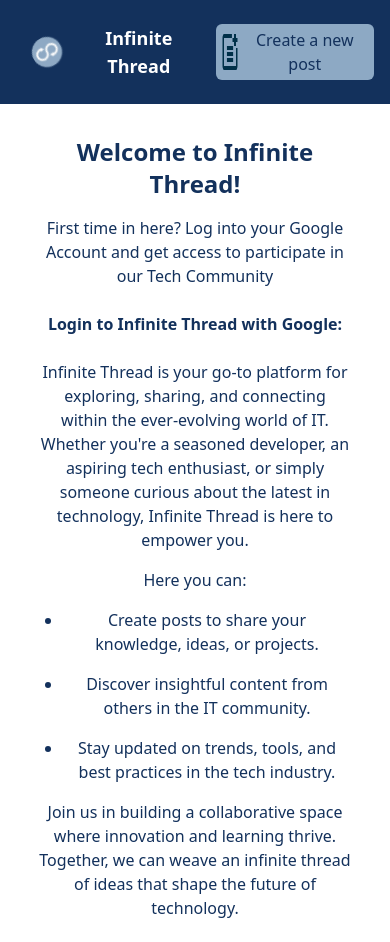
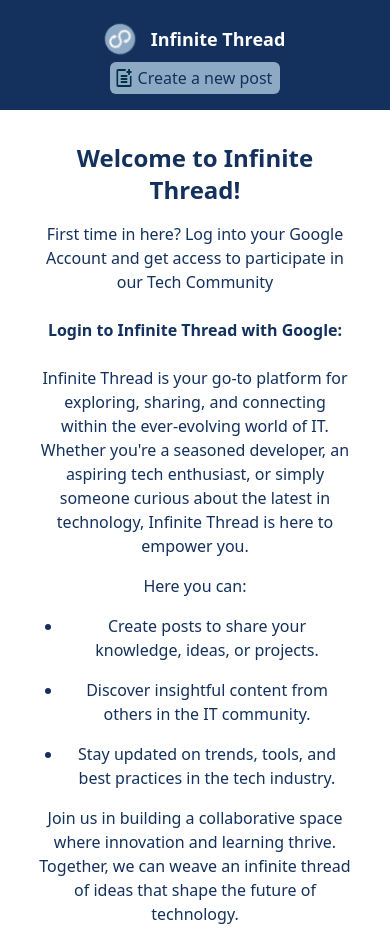
Before and after one commit to PieroFriedrich/infinite-thread-hostinger, a React (Vite) app in the folder client/: page /login in a window 390 px wide. Built offline with nearby package versions, Linux system fonts and the light colour scheme.

Commit message:
fix layout for navbar and new post page

```diff
--- a/client/src/components/NavBar.jsx
+++ b/client/src/components/NavBar.jsx
@@ -12,7 +12,7 @@ function NavBar() {
   };
 
   return (
-    <nav className="flex items-center justify-between bg-mycolor2 p-4">
+    <nav className="flex flex-col xs:flex-row items-center justify-between bg-mycolor2 p-4">
       <button
         className="flex items-center gap-4 px-4 py-2 bg-transparent text-white text-lg font-semibold hover:font-bold hover:text-mycolor4"
         onClick={redirectToHome}
--- a/client/src/pages/NewPost.jsx
+++ b/client/src/pages/NewPost.jsx
@@ -91,11 +91,13 @@ const NewPost = () => {
 
       <div className="flex flex-col lg:flex-row w-[80%] mx-auto justify-center lg:items-start mt-10 px-4 space-y-6 lg:space-y-0 lg:space-x-6">
         {/* Left: AboutUs and GoogleButton */}
-        <div className="w-full lg:w-[30%] flex flex-col items-center space-y-4">
+        <div className="w-full lg:w-[30%] flex flex-col items-center space-y-4 hidden lg:block">
           <div className="w-full mx-auto">
             <GoogleButton setUser={setUser} />
           </div>
-          <div className="w-full text-center">
+
+          {/* Show AboutUs only on larger screens */}
+          <div className="w-full text-center hidden lg:block">
             <AboutUs />
           </div>
         </div>
--- a/client/tailwind.config.js
+++ b/client/tailwind.config.js
@@ -3,6 +3,9 @@ export default {
   content: ["./src/**/*.{js,jsx,ts,tsx}"],
   theme: {
     extend: {
+      screens: {
+        xs: "400px",
+      },
       animation: {
         "spin-paused": "spin-paused 6s linear infinite",
       },
```
